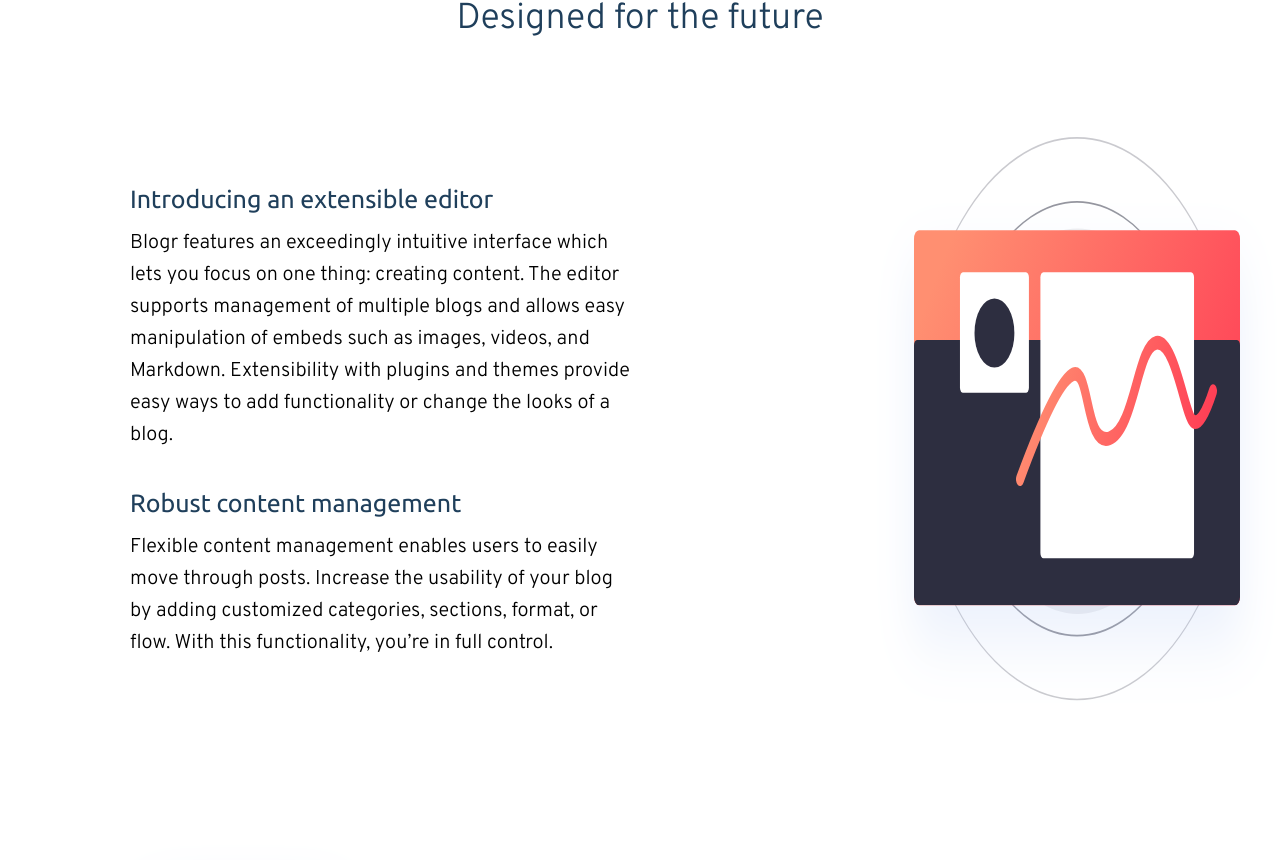
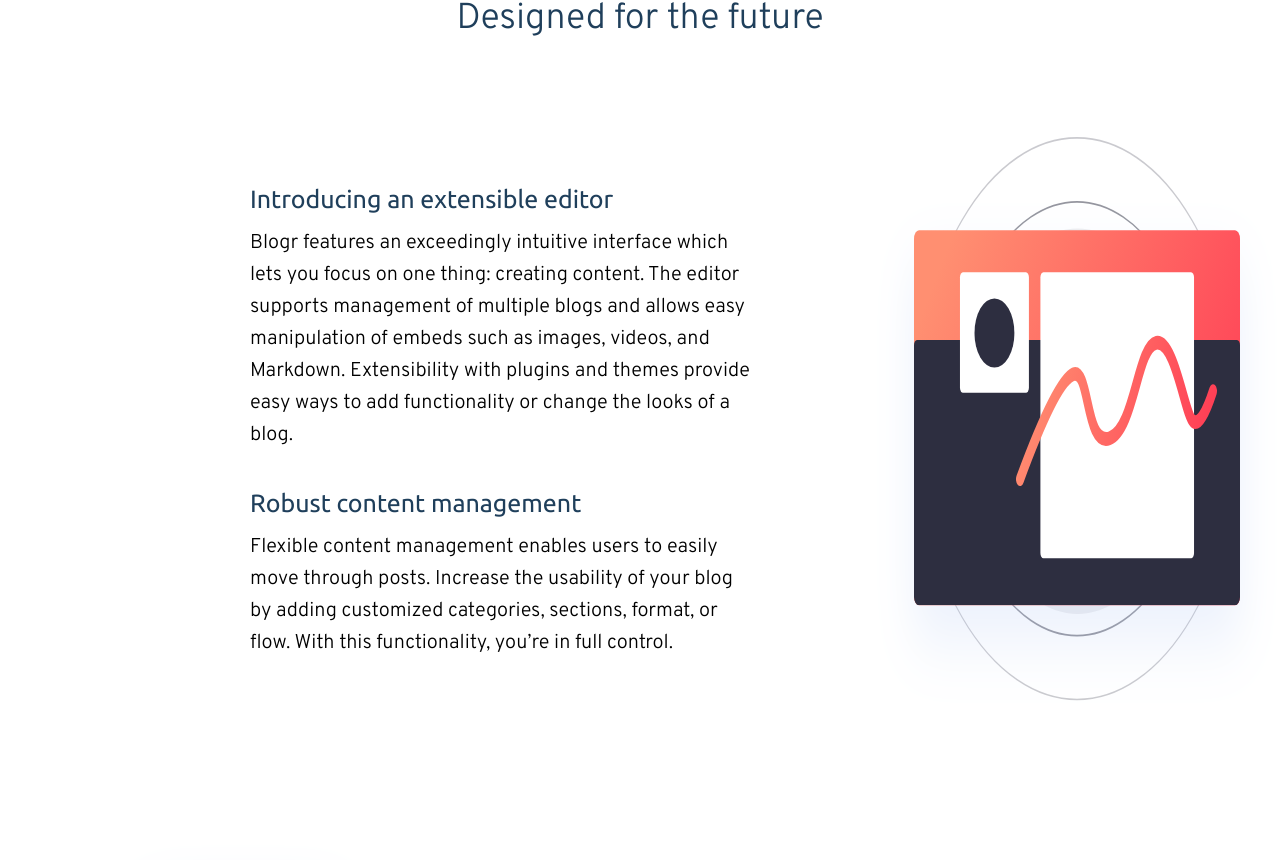
Before and after one commit to tamasgyetvan/Blogr_LandinPage, a React (Vite) app: page / in a window 1280 px wide. Shown: the part 531-1391 px from the top of the page. Built offline with nearby package versions, Linux system fonts and the light colour scheme.

Commit message:
style fix

```diff
--- a/src/scss/components/SectionOne.scss
+++ b/src/scss/components/SectionOne.scss
@@ -19,7 +19,7 @@
 
   .textContainer {
     position: relative;
-    left: 80px;
+    left: 200px;
     top: 30px;
     box-sizing: border-box;
     padding: 5rem;
--- a/src/scss/components/SectionThree.scss
+++ b/src/scss/components/SectionThree.scss
@@ -32,8 +32,7 @@
         flex-direction: column;
         justify-content: center;
         align-items: center;
-        margin: 5rem;
-
+        margin: 0;
         .laptopMobile {
             width: 500px;
             display: block;
```
